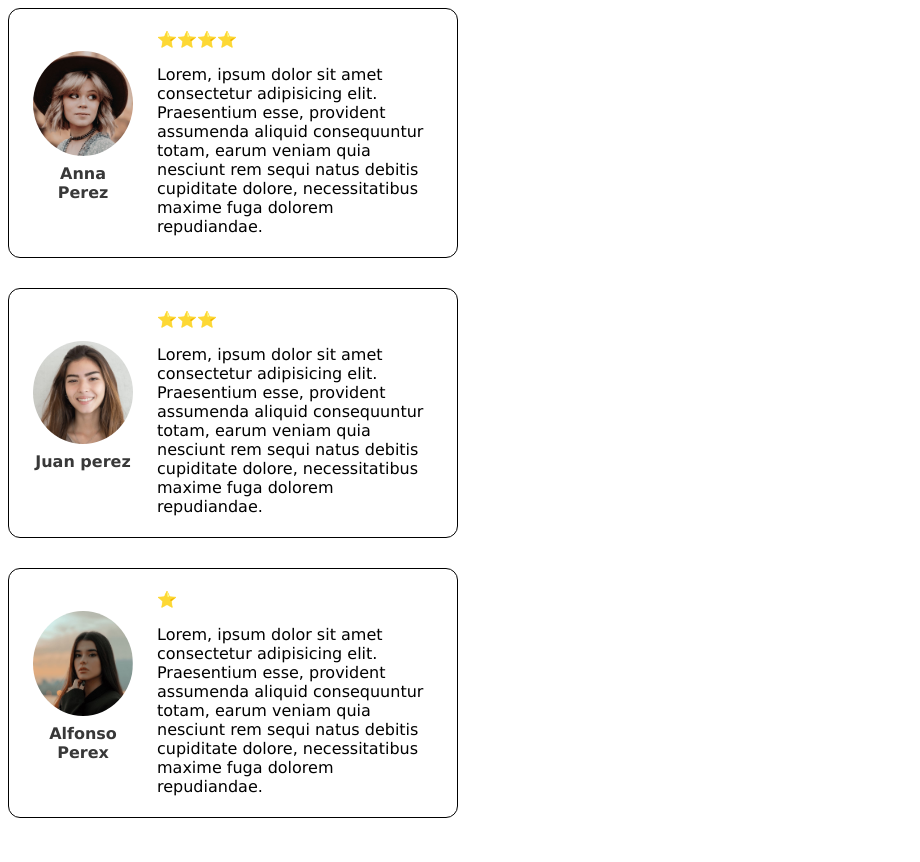
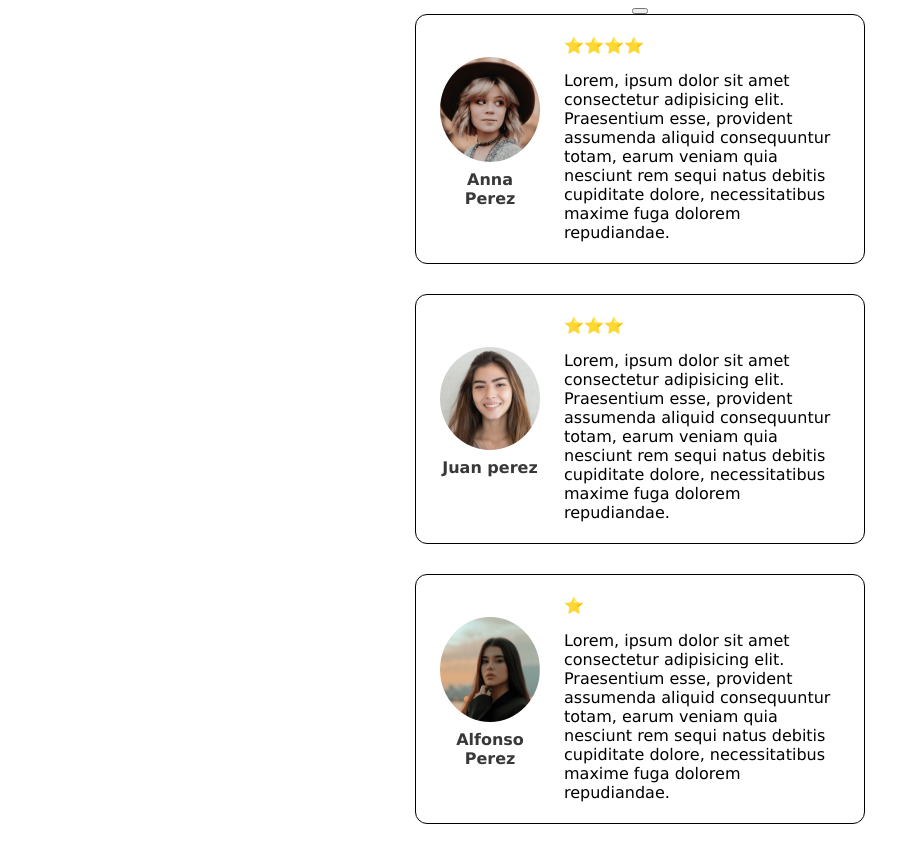
Before and after one commit to shencanet/React-App, a React (Create React App) app: page / in a window 1280 px wide. Shown: the whole page, without its empty margins (0-920 px from the left). Built offline with nearby package versions, Linux system fonts and the light colour scheme.

Commit message:
ADD: react Fracment

```diff
--- a/src/App.css
+++ b/src/App.css
@@ -4,5 +4,8 @@
 }
 
 .main-container{
+    display: flex;
+    flex-direction: column;
+    align-items: center;
 
 }
--- a/src/App.jsx
+++ b/src/App.jsx
@@ -1,13 +1,20 @@
-import { Fragment } from "react";
+import { useState } from "react";
 import "./App.css";
+import Button from "./components/button"
 import Testimonial from "./components/Testimonials";
 import photo1 from "./imagenes/profile1.jpg"
 import photo2 from "./imagenes/profile2.jpg"
 import photo3 from "./imagenes/profile3.jpg"
 
 function App() {
+  const [theme, setTheme] = useState('light')
+
+
+
   return (
+
     <div className="main-container">
+        <Button/>
       <Testimonial
         img={photo1}
         name="Anna Perez"
@@ -28,7 +35,7 @@ function App() {
       />
        <Testimonial
         img={photo3}
-        name="Alfonso Perex"
+        name="Alfonso Perez"
         stars="⭐"
         text="Lorem, ipsum dolor sit amet consectetur adipisicing elit. Praesentium
         esse, provident assumenda aliquid consequuntur totam, earum veniam quia
--- /dev/null
+++ b/src/components/button.jsx
@@ -0,0 +1,7 @@
+function Button({onClickFn, value}){
+    return(
+        <button onClick={onClickFn}>{value}</button>
+    );
+}
+
+export default Button;
```
